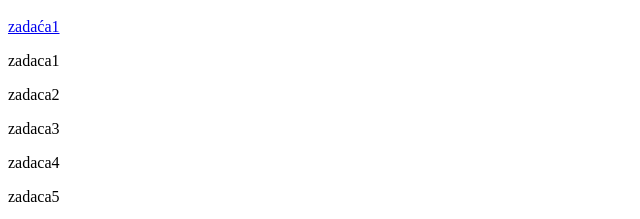
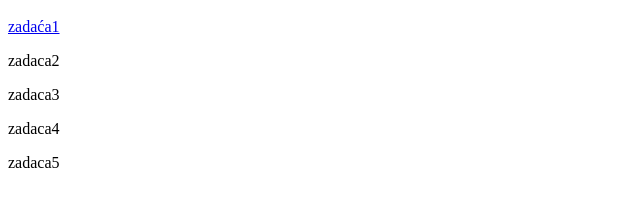
Before and after one commit to fabijan1-draz/wp_drazetic_fabijan, a plain HTML site: page index.html in a window 1280 px wide. Shown: the part 2560-2779 px from the top of the page, 0-640 px from the left. After the commit the page ends 2748 px from the top, so only its background shows below. Drawn offline with Linux system fonts and the light colour scheme.

Commit message:
Update index.html

```diff
--- a/index.html
+++ b/index.html
@@ -103,11 +103,11 @@
             <a href="linkovi/link2.html">Link 2</a>
           <h4>zadaće iz web programiranja</h4>
           <dl> <a href="zadaće/zadaća1.html">zadaća1</a> </dl>
-          <dl>zadaca1</dl>
           <dl>zadaca2</dl>
           <dl>zadaca3</dl>
           <dl>zadaca4</dl>
           <dl>zadaca5</dl>
 
+
         </body>
         </html>
```
